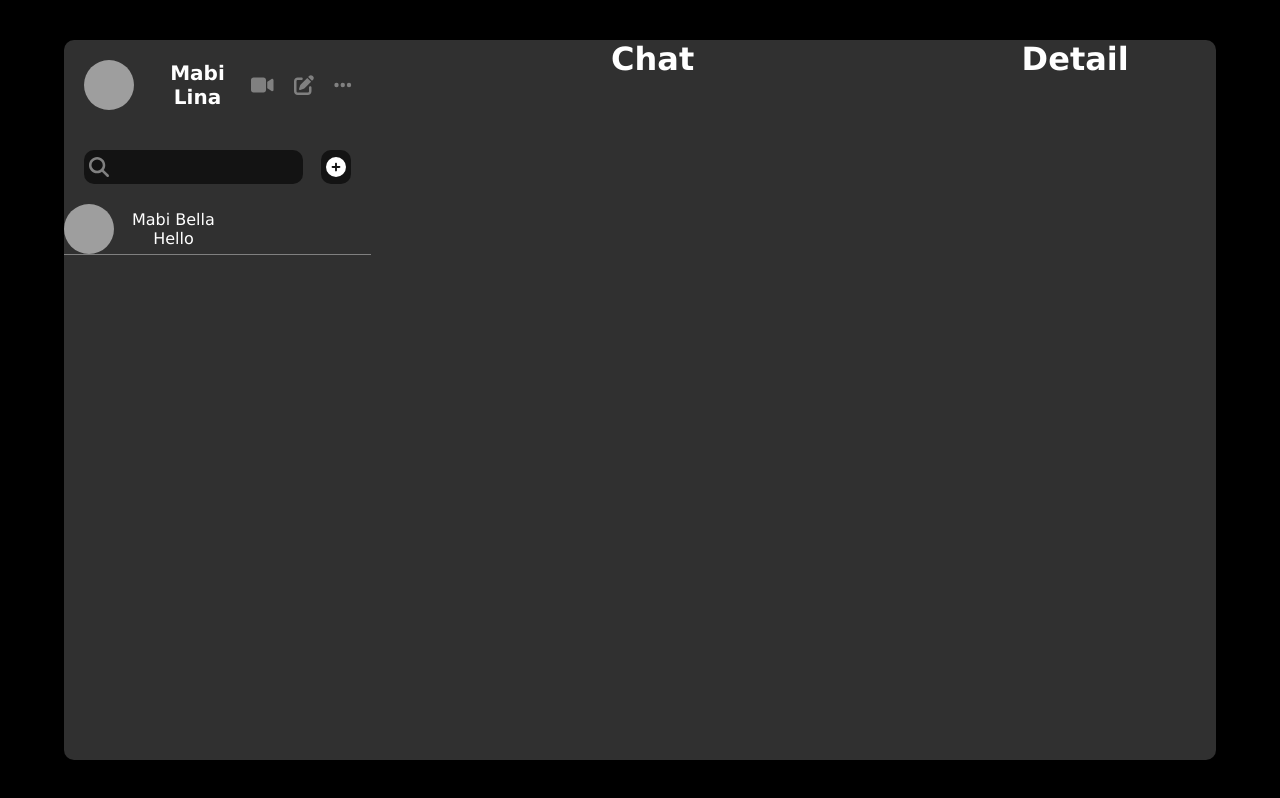
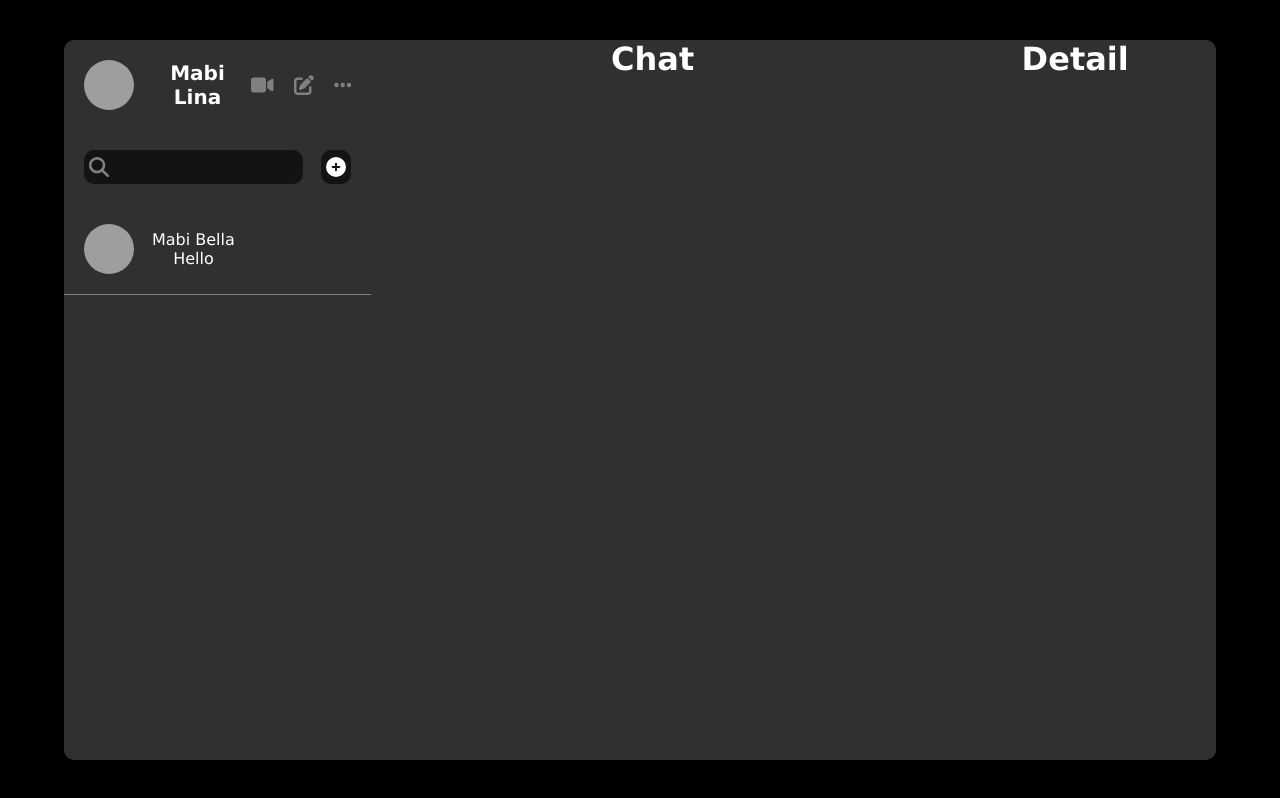
Before and after one commit to LuisArielRetanaHernadez/chat_mabi, a React (Vite) app: page / in a window 1280 px wide. Built offline with nearby package versions, Linux system fonts and the light colour scheme; grey boxes are pictures that could not be loaded.

Commit message:
creando los espacios entre los items de la lista de chat

```diff
--- a/src/components/listChat/listChat.style.css
+++ b/src/components/listChat/listChat.style.css
@@ -1,4 +1,6 @@
 .chatList {
+  flex: 1;
+  overflow-y: auto;
   .search {
     padding: 20px;
     display: flex;
@@ -19,6 +21,7 @@
       color: white;
       border: 0;
       background: transparent;
+      flex: 1;
       outline: none;
     }
   }
@@ -31,6 +34,7 @@
   }
 
   .item {
+    padding: 20px;
     border-bottom: 1px solid gray;
     display: flex;
     align-items: center;
```
